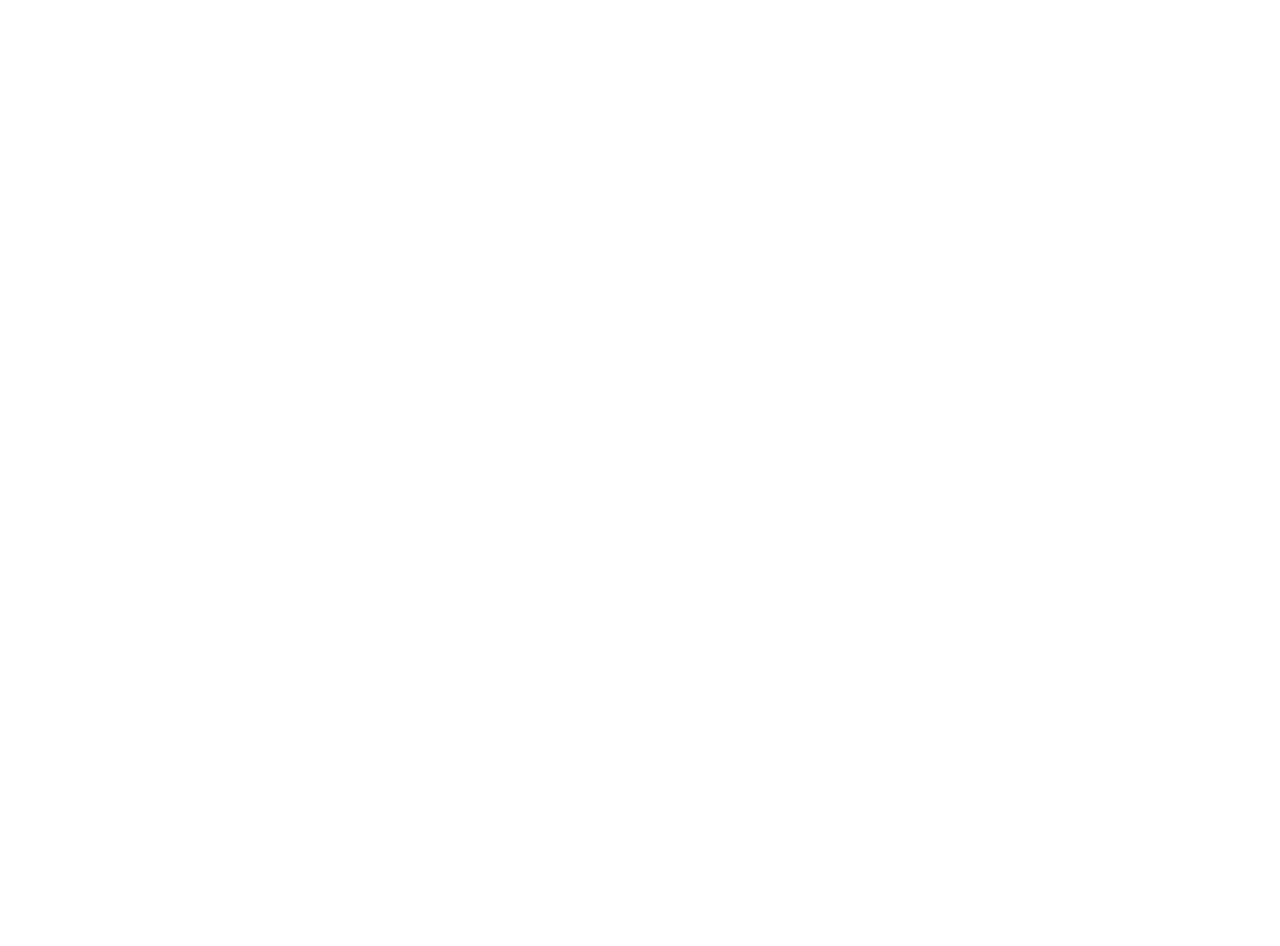
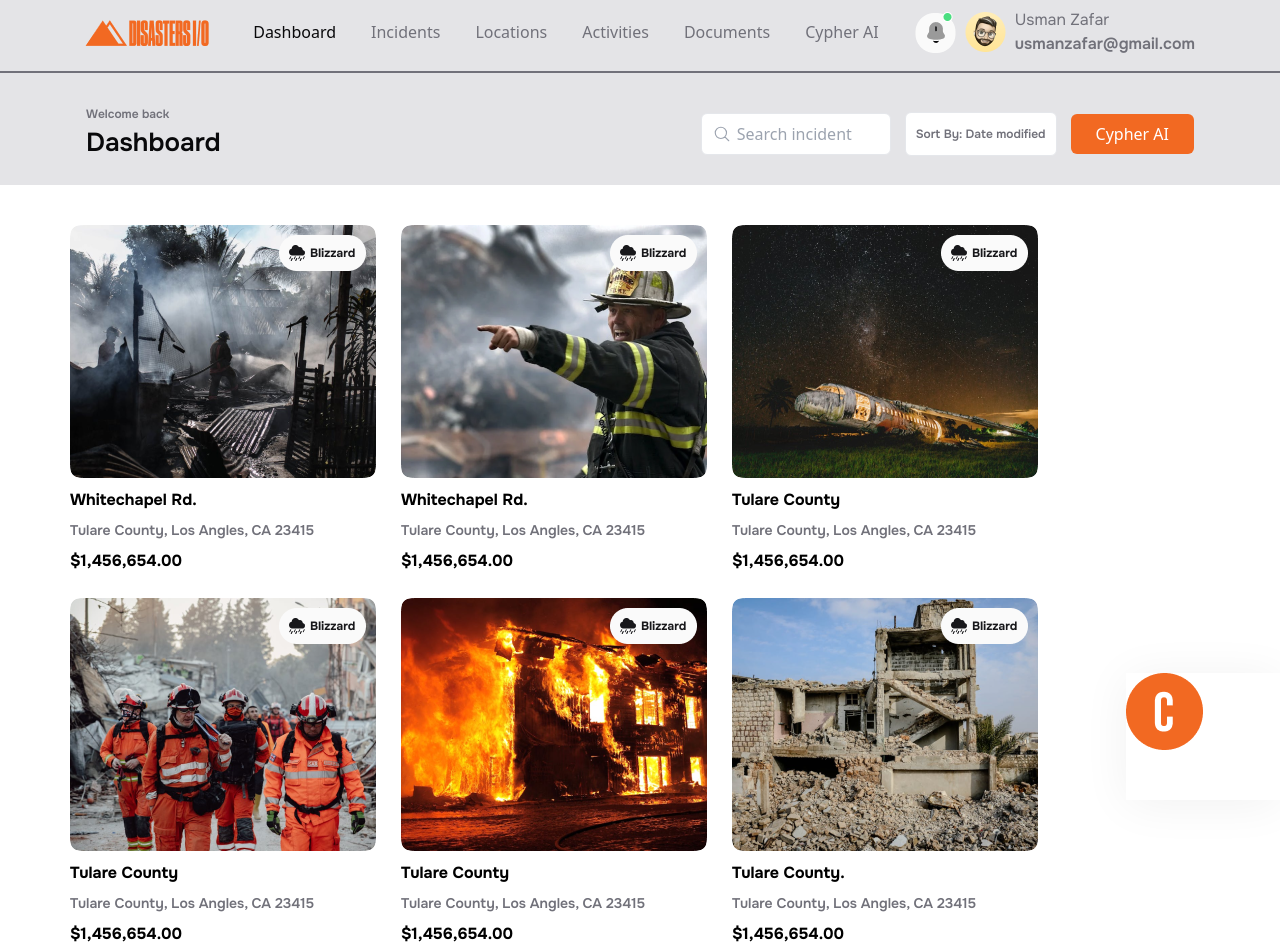
Before and after one commit to anishossain515/DISASTARISI-O, a React (Vite) app: page / in a window 1280 px wide. Before the commit the page ends 800 px from the top, so only its background shows below. Built offline with nearby package versions, Linux system fonts and the light colour scheme.

Commit message:
Dashboard Done

```diff
--- a/src/App.jsx
+++ b/src/App.jsx
@@ -8,24 +8,24 @@ import { MobileMenu } from './components/CommonCotains/Navber/MobileMenu'
 import { IncidentsInfo } from './components/CommonCotains/IncidentsInfo'
 import { IncidentsDes } from './components/CommonCotains/IncidentsDes'
 import { ADN } from './components/CommonCotains/ADN'
+import { Dashboard } from './components/Contains/Dashboard'
 
 function App() {
   return (
-    // <BrowserRouter>
-    //    <Routes>
+    <BrowserRouter>
+       <Routes>
 
-    //       <Route path='' element={<Navbar/>}>
+          <Route path='' element={<Navbar/>}>
+          <Route path='/' element={<Dashboard/>} />
+
+
+          </Route>
+
+       </Routes>
+    </BrowserRouter>
 
 
 
-    //       </Route>
-
-    //    </Routes>
-    // </BrowserRouter>
-
-    <>
-
-    </>
 
 
   )
--- a/src/components/CommonCotains/Disasters.jsx
+++ b/src/components/CommonCotains/Disasters.jsx
@@ -1,28 +1,25 @@
 import React from "react";
-import disastersData from "../Json Data/Data.json";
 
 export const Disasters = ({image,place,area,loss}) => {
   return (
-    <div className="w-full max-w-[1300px] gap-[25px]">
       <div className="w-[306px]  rounded-lg">
           <img
-            src='/disaster1.png'
-            alt=''
+            src={image}
+            alt={place}
             className=" rounded-[10px] w-[306px]  h-auto md:h-[253px] object-cover" // Adjust height as needed
           />
 
           <div className="space-y-[8px]">
             <h1 className="font-onest font-bold text-[16px] text-Rich Black pt-[10px]">
-             Whitechapel Rd.
+             {place}
             </h1>
             <p className="text-Gray font-onest font-semibold text-[14px]">
-            Tulare County,  Los Angles, CA 23415
+            {area}
             </p>
             <p className="text-Rich Black font-onest font-bold text-[16px]">
-            $1,456,654.00
+             {loss}
             </p>
           </div>
         </div>
-    </div>
   );
 };
--- a/src/components/CommonCotains/Navber/Navbar.jsx
+++ b/src/components/CommonCotains/Navber/Navbar.jsx
@@ -22,7 +22,7 @@ export const Navbar = () => {
         <ul className="lg:flex hidden items-center lg:gap-[23px] xl:gap-[35px] text-Gray">
           {NavItems.navItems.map(({ label, link }, index) => (
             <li key={index}>
-              <a to={link}>{label}</a>
+              <NavLink to={link}>{label}</NavLink>
             </li>
           ))}
         </ul>
--- /dev/null
+++ b/src/components/Contains/Contains.jsx
@@ -0,0 +1,10 @@
+import React from 'react'
+import { cn } from '../lib/Cn'
+
+export const Contains = ({children,className}) => {
+  return (
+    <div className={cn('w-full mx-auto  max-w-screen-[1300px]',className)}>
+        {children}
+    </div>
+  )
+}
--- /dev/null
+++ b/src/components/Contains/Dashboard.jsx
@@ -0,0 +1,27 @@
+import React from "react";
+import { Disasters } from "../CommonCotains/Disasters";
+import DisastersInfo from "../Json Data/Data.json";
+import { Contains } from "./Contains";
+
+export const Dashboard = () => {
+  return (
+    <section className="mt-10">
+    <Contains className='flex relative px-[50px] md:px-[70px] max-w-[1517px] flex-wrap gap-[25px] justify-items-center '>
+      {DisastersInfo.disasters.map(({ image, place, area, loss }, index) => (
+        <Disasters
+          key={index}
+          image={image}
+          place={place}
+          area={area}
+          loss={loss}
+        />
+      ))}
+    </Contains>
+
+       <div className="absolute right-0 bottom-0 pr-[77px] pb-[50px] shadow-cheat">
+       <img src="/C.png" alt="" className="size-[77px] cursor-pointer" />
+       </div>
+
+  </section>
+  );
+};
--- a/tailwind.config.js
+++ b/tailwind.config.js
@@ -14,7 +14,11 @@ export default {
         'Saffron' : '#F26922',
         'Light-Gray' : '#E4E4E7',
         'Rich-Black' : '#09090B'
+      },
+      boxShadow : {
+        "cheat" : "0px 4px 48px 0px #0000000F"
       }
+
     },
   },
   plugins: [],
```
Also changed, not shown: public/C.png (added).
